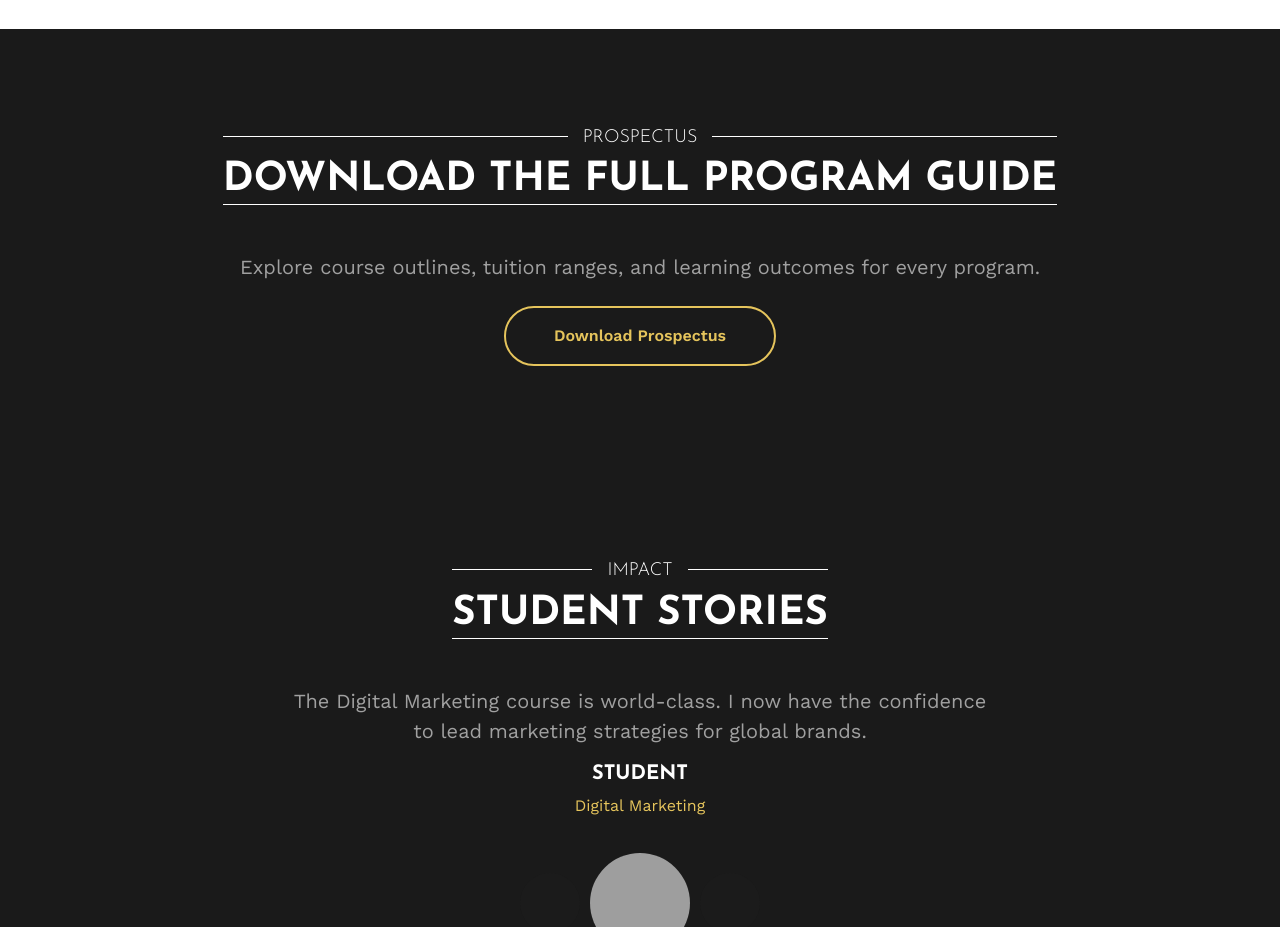
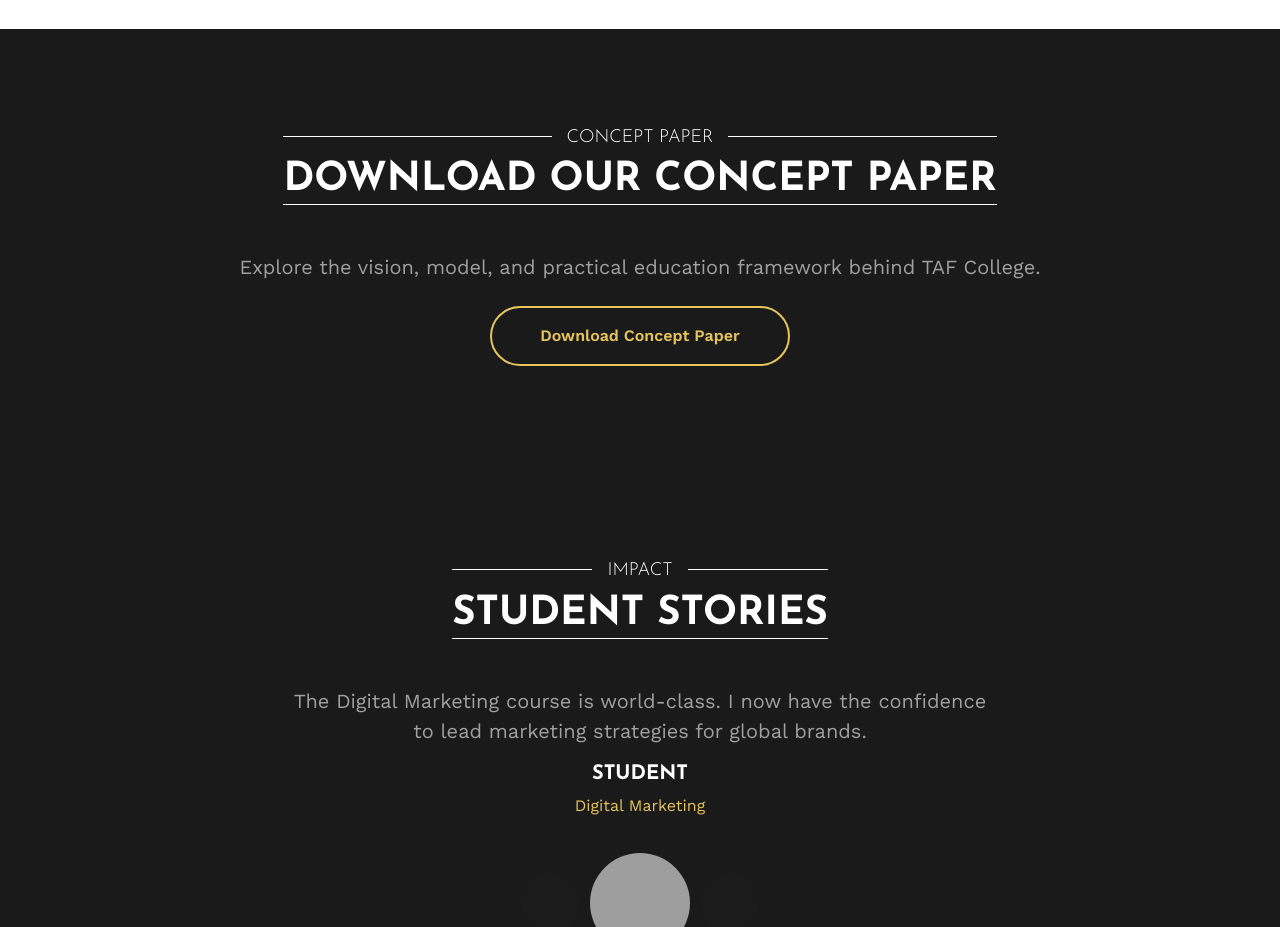
Before and after one commit to stewardobeng/tafcollege, a plain HTML site: page service.html in a window 1280 px wide. Shown: the part 3880-4807 px from the top of the page. Drawn offline with nearby package versions, Linux system fonts and the light colour scheme; grey boxes are pictures that could not be loaded.

Commit message:
Rename prospectus section to concept paper

```diff
--- a/service.html
+++ b/service.html
@@ -228,20 +228,20 @@
     </div>
     <!-- Requirements End -->
 
-    <!-- Prospectus Start -->
+    <!-- Concept Paper Start -->
     <div class="container-fluid py-5 bg-secondary">
         <div class="container py-5 text-center">
             <div class="title wow fadeInUp" data-wow-delay="0.1s">
                 <div class="title-center">
-                    <h5>Prospectus</h5>
-                    <h1>Download the Full Program Guide</h1>
+                    <h5>Concept Paper</h5>
+                    <h1>Download Our Concept Paper</h1>
                 </div>
             </div>
-            <p class="fs-5 mb-4 wow fadeInUp" data-wow-delay="0.2s">Explore course outlines, tuition ranges, and learning outcomes for every program.</p>
-            <a class="btn btn-outline-primary border-2 py-3 px-5 wow fadeInUp" data-wow-delay="0.3s" href="/upload/TAF College Master Document.pdf">Download Prospectus</a>
+            <p class="fs-5 mb-4 wow fadeInUp" data-wow-delay="0.2s">Explore the vision, model, and practical education framework behind TAF College.</p>
+            <a class="btn btn-outline-primary border-2 py-3 px-5 wow fadeInUp" data-wow-delay="0.3s" href="/upload/TAF College Master Document.pdf">Download Concept Paper</a>
         </div>
     </div>
-    <!-- Prospectus End -->
+    <!-- Concept Paper End -->
 
     <!-- Testimonial Start -->
     <div class="container-fluid py-5 bg-secondary">
```
